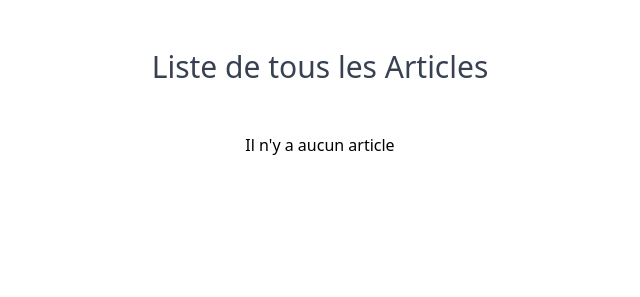
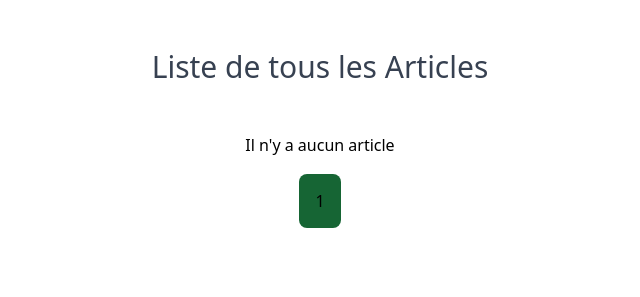
Before and after one commit to abstractHunter/youBlog, a Django app: page /articles/ in a window 1280 px wide. Shown: the part 175-472 px from the top of the page, without its empty margins (320-960 px from the left). Run offline with Django 4.2, Linux system fonts and the light colour scheme; data that the repository does not hold is empty; some libraries are stand-ins or nearby versions.

Commit message:
c063 | update post list template | add pagination to post list view

```diff
--- a/blog/views.py
+++ b/blog/views.py
@@ -25,6 +25,7 @@ class HomeView(TemplateView):
 
 
 class PostListView(ListView):
+    paginate_by = 3
     template_name = 'blog/post_list.html'
 
     def get_queryset(self):
--- a/templates/blog/post_list.html
+++ b/templates/blog/post_list.html
@@ -57,5 +57,23 @@
             {% endfor %}
         </div>
 
+        <div class="flex my-8">
+            {% if page_obj.has_previous %}
+                <div>
+                    <a href="?page=1" class="bg-slate-400 p-4 rounded-lg"> &laquo;&laquo;</a> |
+                    <a href="?page={{ page_obj.previous_page_number }}" class="bg-slate-400 p-4 rounded-lg">{{ page_obj.previous_page_number }}</a>
+                </div>
+            {% endif %}
+                <div class="mx-6">
+                    <span class="bg-green-800 p-4 rounded-lg">{{ page_obj.number }}</span>
+                </div>
+            {% if page_obj.has_next %}
+                <div>
+                    <a href="?page={{ page_obj.next_page_number }}" class="bg-slate-400 p-4 rounded-lg">{{ page_obj.next_page_number }}</a> |
+                    <a href="?page={{ page_obj.paginator.num_pages }}" class="bg-slate-400 p-4 rounded-lg"> &raquo;&raquo;</a>
+                </div>
+            {% endif %}
+        </div>
+
     </section>
 {% endblock %}
--- a/theme/static/css/dist/styles.css
+++ b/theme/static/css/dist/styles.css
@@ -861,6 +861,16 @@ select {
   margin-bottom: 4rem;
 }
 
+.mx-4 {
+  margin-left: 1rem;
+  margin-right: 1rem;
+}
+
+.mx-6 {
+  margin-left: 1.5rem;
+  margin-right: 1.5rem;
+}
+
 .mb-16 {
   margin-bottom: 4rem;
 }
@@ -1053,6 +1063,22 @@ select {
   width: 13rem;
 }
 
+.w-10 {
+  width: 2.5rem;
+}
+
+.w-20 {
+  width: 5rem;
+}
+
+.w-2 {
+  width: 0.5rem;
+}
+
+.w-4 {
+  width: 1rem;
+}
+
 .flex-grow {
   flex-grow: 1;
 }
@@ -1065,6 +1091,10 @@ select {
   transform: translate(var(--tw-translate-x), var(--tw-translate-y)) rotate(var(--tw-rotate)) skewX(var(--tw-skew-x)) skewY(var(--tw-skew-y)) scaleX(var(--tw-scale-x)) scaleY(var(--tw-scale-y));
 }
 
+.flex-row {
+  flex-direction: row;
+}
+
 .flex-col {
   flex-direction: column;
 }
@@ -1083,6 +1113,14 @@ select {
 
 .justify-between {
   justify-content: space-between;
+}
+
+.justify-around {
+  justify-content: space-around;
+}
+
+.gap-4 {
+  gap: 1rem;
 }
 
 .self-end {
@@ -1216,6 +1254,11 @@ select {
   background-color: rgb(2 132 199 / var(--tw-bg-opacity));
 }
 
+.bg-green-800 {
+  --tw-bg-opacity: 1;
+  background-color: rgb(22 101 52 / var(--tw-bg-opacity));
+}
+
 .fill-current {
   fill: currentColor;
 }
@@ -1234,6 +1277,10 @@ select {
 
 .p-8 {
   padding: 2rem;
+}
+
+.p-3 {
+  padding: 0.75rem;
 }
 
 .px-8 {
```
